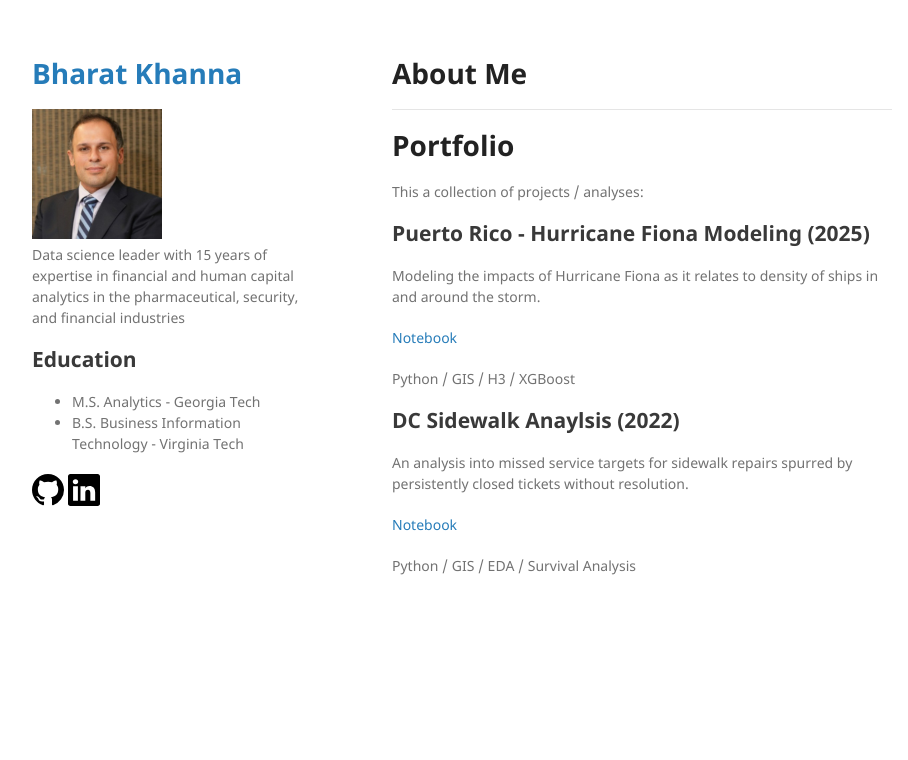
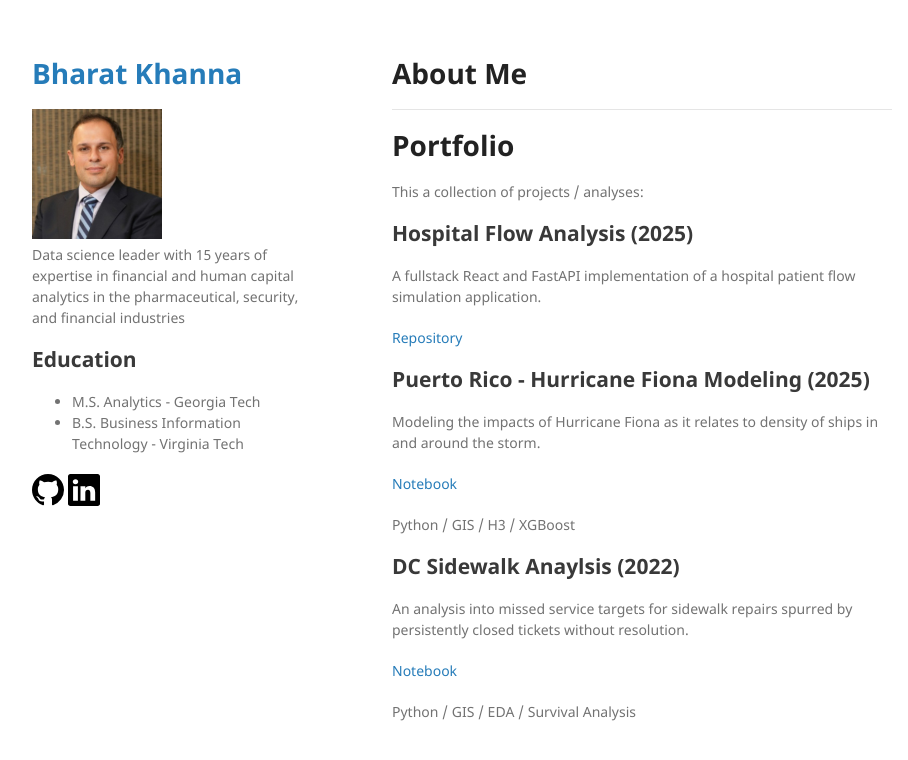
Before and after one commit to bharatbk/bharatbk.github.io, a Jekyll site: the page built from index.md, in a window 1280 px wide. Shown: the top 760 px of the page, without its empty margins (178-1086 px from the left). Built offline with Jekyll 4.4.1, drawn with Linux system fonts in a browser that asks for light colours; our own code applies the rules of GitHub Pages for plain Markdown files.

Commit message:
Updated hospital project

```diff
--- a/index.md
+++ b/index.md
@@ -9,6 +9,13 @@ layout: default
 # Portfolio
 
 This a collection of projects / analyses:
+
+
+## Hospital Flow Analysis (2025)
+A fullstack React and FastAPI implementation of a hospital patient flow simulation application.
+
+[Repository](https://github.com/bharatbk/hospital-flow-simulator)
+
 
 ## Puerto Rico - Hurricane Fiona Modeling (2025)
 Modeling the impacts of Hurricane Fiona as it relates to density of ships in and around the storm.
```
